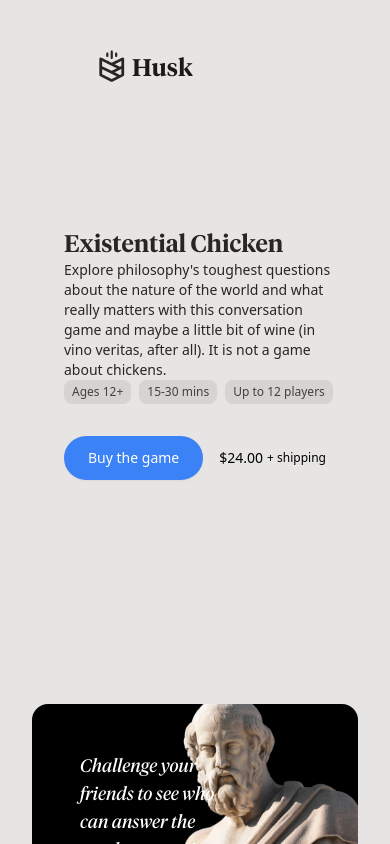
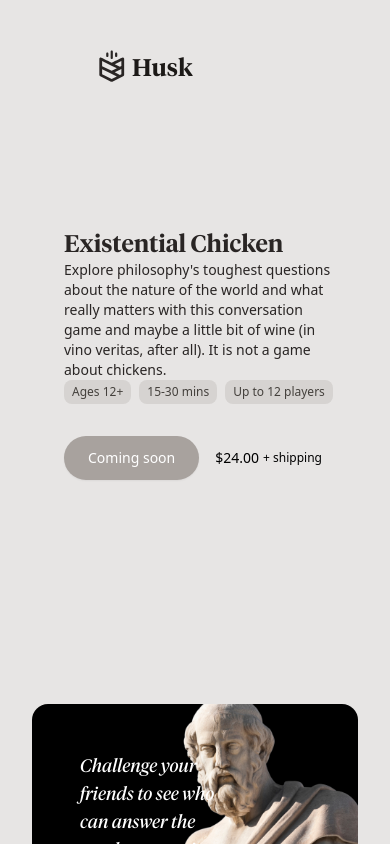
Before and after one commit to huskco/husk.co, a Next.js app: page /existential-chicken in a window 390 px wide. Shown: the top 844 px of the page. Built offline with nearby package versions, Linux system fonts and the light colour scheme.

Commit message:
Make Existential Chicken coming soon

```diff
--- a/pages/existential-chicken.tsx
+++ b/pages/existential-chicken.tsx
@@ -49,12 +49,12 @@ const ExistentialChickenPage = () => (
             </div>
 
             <a
-              href="https://buy.stripe.com/aEU03c7H97fOcda4gi"
+              data-href="https://buy.stripe.com/aEU03c7H97fOcda4gi"
               className="flex items-center gap-2 md:gap-4 mt-8"
             >
               <div
-                className="block bg-blue-500 text-white disabled:bg-stone-400 disabled:text-stone-300 px-6 py-3 rounded-full shadow-sm text-nowrap text-md md:text-lg">
-                Buy the game
+                className="block bg-stone-400 text-white disabled:bg-stone-400 disabled:text-stone-300 px-6 py-3 rounded-full shadow-sm text-nowrap text-md md:text-lg">
+                Coming soon
               </div>
 
               <div className="flex gap-1 p-2 items-center text-nowrap text-black">
```
Also changed, not shown: components/legal/ReturnPolicy.tsx (added), components/legal/TermsOfService.tsx (added).
